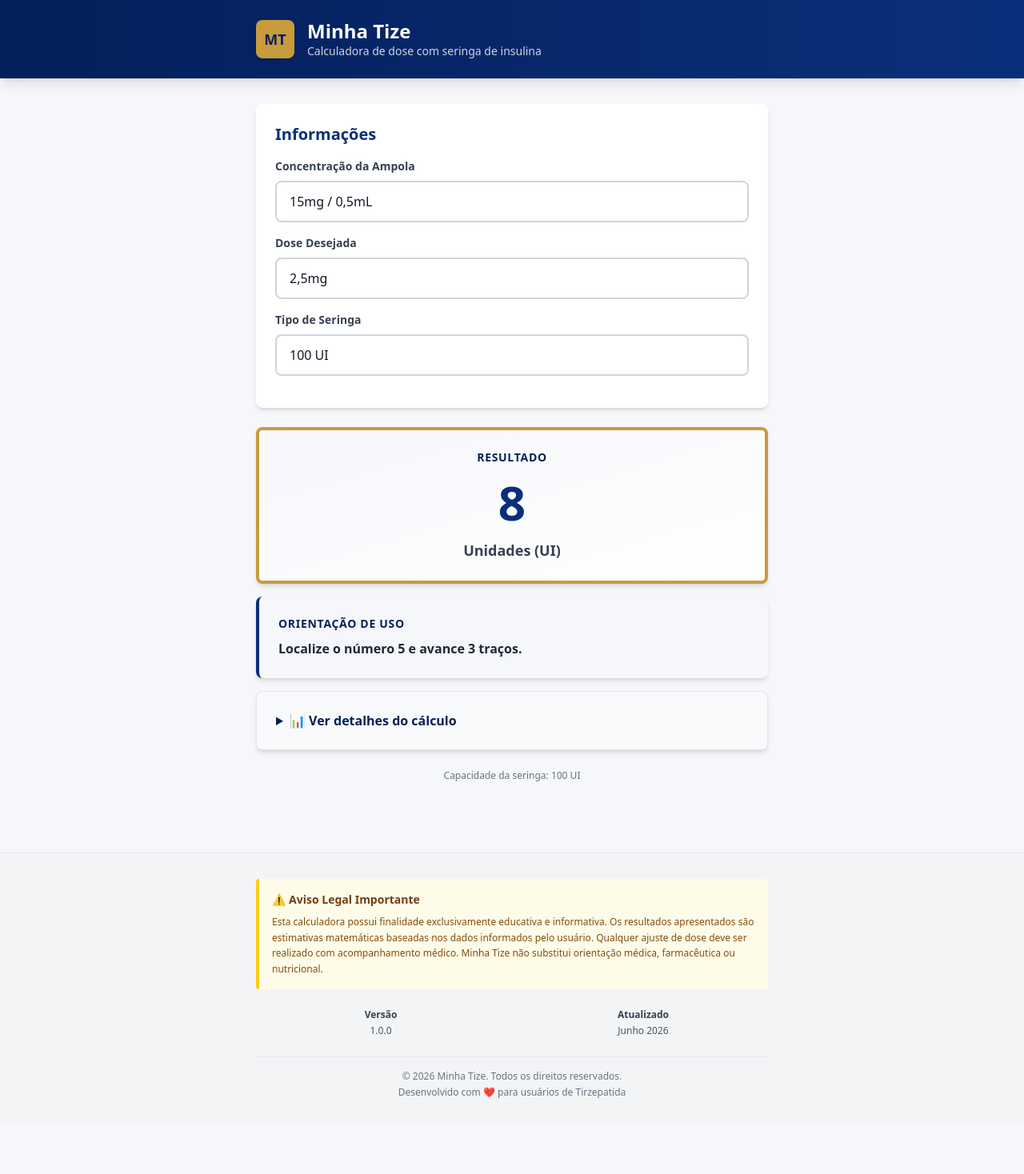
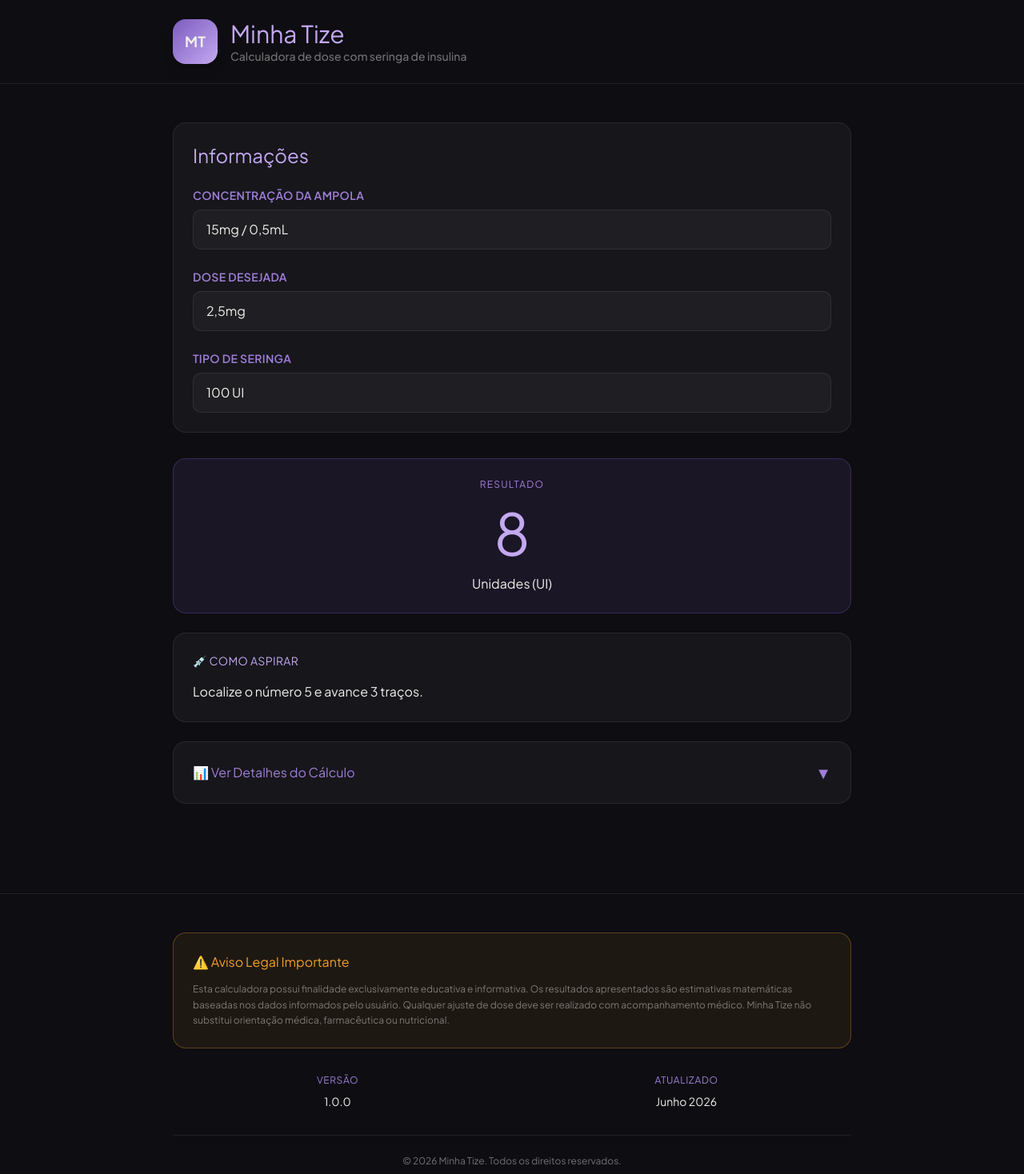
Before and after one commit to Daviidvl/MinhaTize, a React (Vite) app: page / in a window 1280 px wide. Shown: the top 1468 px of the page at 80% size. Before the commit the page ends 1406 px from the top, so only its background shows below. Built offline with nearby package versions, Linux system fonts and the light colour scheme; the HTML template or start-up script is replaced by a standard one.

Commit message:
atualizações visuais

```diff
--- a/src/App.tsx
+++ b/src/App.tsx
@@ -4,10 +4,10 @@ import Footer from './components/Footer'
 
 export default function App() {
   return (
-    <div className="min-h-screen bg-tize-light flex flex-col">
+    <div className="min-h-screen bg-tize-dark-bg flex flex-col">
       <Header />
 
-      <main className="flex-grow max-w-2xl w-full mx-auto px-4 py-8">
+      <main className="flex-grow max-w-4xl w-full mx-auto px-6 py-12">
         <Calculator />
       </main>
 
--- a/src/components/Calculator.tsx
+++ b/src/components/Calculator.tsx
@@ -62,16 +62,18 @@ export default function Calculator() {
   }, [selectedAmpola, selectedDose, selectedSyringe])
 
   return (
-    <div className="space-y-6">
+    <div className="space-y-8">
       {/* Seção de Entrada */}
-      <div className="card">
-        <h2 className="text-xl font-bold text-tize-blue mb-4">Informações</h2>
+      <div className="card space-y-6">
+        <h2 className="text-2xl font-jakarta font-700 text-tize-lilac-2">
+          Informações
+        </h2>
 
         {/* Campo 1: Ampola */}
-        <div className="mb-4">
+        <div>
           <label
             htmlFor="ampola"
-            className="block text-sm font-semibold text-gray-700 mb-2"
+            className="label-base text-tize-lilac-1"
           >
             Concentração da Ampola
           </label>
@@ -91,10 +93,10 @@ export default function Calculator() {
         </div>
 
         {/* Campo 2: Dose */}
-        <div className="mb-4">
+        <div>
           <label
             htmlFor="dose"
-            className="block text-sm font-semibold text-gray-700 mb-2"
+            className="label-base text-tize-lilac-1"
           >
             Dose Desejada
           </label>
@@ -114,10 +116,10 @@ export default function Calculator() {
         </div>
 
         {/* Campo 3: Seringa */}
-        <div className="mb-4">
+        <div>
           <label
             htmlFor="syringe"
-            className="block text-sm font-semibold text-gray-700 mb-2"
+            className="label-base text-tize-lilac-1"
           >
             Tipo de Seringa
           </label>
--- a/src/components/Footer.tsx
+++ b/src/components/Footer.tsx
@@ -1,13 +1,13 @@
 export default function Footer() {
   return (
-    <footer className="bg-gray-100 border-t border-gray-200 mt-12">
-      <div className="max-w-2xl mx-auto px-4 py-8 space-y-6">
+    <footer className="bg-tize-dark-bg border-t border-glass mt-16">
+      <div className="max-w-4xl mx-auto px-6 py-12 space-y-8">
         {/* Aviso Legal */}
-        <div className="bg-yellow-50 border-l-4 border-yellow-400 p-4 rounded">
-          <h3 className="font-bold text-yellow-900 text-sm mb-2">
+        <div className="bg-tize-warning-bg border border-[rgba(239,159,39,0.3)] rounded-16 p-6">
+          <h3 className="font-jakarta font-700 text-[#EF9F27] text-base mb-3 flex items-center gap-2">
             ⚠️ Aviso Legal Importante
           </h3>
-          <p className="text-xs text-yellow-800 leading-relaxed">
+          <p className="text-xs font-jakarta text-tize-text-secondary leading-relaxed">
             Esta calculadora possui finalidade exclusivamente educativa e informativa. Os
             resultados apresentados são estimativas matemáticas baseadas nos dados
             informados pelo usuário. Qualquer ajuste de dose deve ser realizado com
@@ -16,23 +16,29 @@ export default function Footer() {
           </p>
         </div>
 
-        {/* Links e Info */}
-        <div className="grid grid-cols-2 gap-4 text-center text-xs text-gray-600">
+        {/* Grid de Info */}
+        <div className="grid grid-cols-2 gap-6 text-center">
           <div>
-            <p className="font-semibold text-gray-700 mb-1">Versão</p>
-            <p>1.0.0</p>
+            <p className="font-jakarta font-600 text-tize-lilac-1 text-xs uppercase tracking-wider mb-2">
+              Versão
+            </p>
+            <p className="text-sm font-jakarta font-500 text-tize-text">1.0.0</p>
           </div>
           <div>
-            <p className="font-semibold text-gray-700 mb-1">Atualizado</p>
-            <p>Junho 2026</p>
+            <p className="font-jakarta font-600 text-tize-lilac-1 text-xs uppercase tracking-wider mb-2">
+              Atualizado
+            </p>
+            <p className="text-sm font-jakarta font-500 text-tize-text">Junho 2026</p>
           </div>
         </div>
 
         {/* Copyright */}
-        <div className="text-center text-xs text-gray-500 pt-4 border-t border-gray-200">
-          <p>© 2026 Minha Tize. Todos os direitos reservados.</p>
-          <p className="mt-1">
-            Desenvolvido com ❤️ para usuários de Tirzepatida
+        <div className="text-center pt-6 border-t border-glass space-y-2">
+          <p className="text-xs font-jakarta text-tize-text-secondary">
+            © 2026 Minha Tize. Todos os direitos reservados.
+          </p>
+          <p className="text-xs font-jakarta text-tize-text-secondary">
+            Desenvolvido com 💜 para usuários de Tirzepatida
           </p>
         </div>
       </div>
--- a/src/components/Header.tsx
+++ b/src/components/Header.tsx
@@ -1,19 +1,19 @@
 export default function Header() {
   return (
-    <header className="bg-gradient-to-r from-tize-dark to-tize-blue text-white shadow-lg">
-      <div className="max-w-2xl mx-auto px-4 py-6">
+    <header className="bg-gradient-to-b from-tize-dark-bg via-tize-dark-bg to-tize-dark-bg border-b border-glass sticky top-0 z-50 backdrop-blur-md">
+      <div className="max-w-4xl mx-auto px-6 py-6">
         <div className="flex items-center gap-4">
           {/* Logo/Ícone */}
           <div className="flex-shrink-0">
-            <div className="w-12 h-12 bg-tize-gold rounded-lg flex items-center justify-center font-bold text-tize-dark text-lg shadow-md">
+            <div className="w-14 h-14 bg-gradient-to-br from-tize-purple to-tize-lilac-2 rounded-16 flex items-center justify-center font-jakarta font-bold text-lg text-tize-text shadow-lg">
               MT
             </div>
           </div>
 
           {/* Texto */}
           <div>
-            <h1 className="text-2xl font-bold leading-tight">Minha Tize</h1>
-            <p className="text-sm text-gray-300">
+            <h1 className="text-3xl font-jakarta font-800 text-tize-lilac-2">Minha Tize</h1>
+            <p className="text-sm text-tize-text-secondary font-medium">
               Calculadora de dose com seringa de insulina
             </p>
           </div>
--- a/src/components/Result.tsx
+++ b/src/components/Result.tsx
@@ -9,25 +9,26 @@ interface ResultProps {
 
 export default function Result({
   result,
-  doseDesejada,
   syringeCapacity,
 }: ResultProps) {
   if (!result.isValid) {
     return (
-      <div className="card border-2 border-red-500 bg-red-50">
-        <div className="flex items-start gap-3">
+      <div className="card-purple border-[rgba(239,159,39,0.5)]">
+        <div className="flex items-start gap-4">
           <div
-            className="flex-shrink-0 w-6 h-6 bg-red-500 rounded-full flex items-center justify-center text-white font-bold text-sm"
+            className="flex-shrink-0 w-8 h-8 bg-[rgba(239,159,39,0.3)] rounded-full flex items-center justify-center text-[#EF9F27] font-bold text-lg mt-1"
             aria-hidden="true"
           >
-            !
+            ⚠
           </div>
-          <div>
-            <h3 className="font-bold text-red-700 text-lg">Atenção</h3>
-            <p className="text-red-600 mt-1 text-base" role="alert">
+          <div className="flex-1">
+            <h3 className="font-jakarta font-700 text-[#EF9F27] text-lg">
+              Atenção
+            </h3>
+            <p className="text-tize-text-secondary mt-1 text-sm leading-relaxed" role="alert">
               {result.error}
             </p>
-            <p className="text-red-500 text-sm mt-2">
+            <p className="text-[rgba(239,159,39,0.6)] text-xs mt-2 font-medium">
               Consulte seu médico para ajustar a dose.
             </p>
           </div>
@@ -39,76 +40,121 @@ export default function Result({
   const guidance = generateGuidance(result.ui)
 
   return (
-    <div className="space-y-4">
-      {/* Resultado Principal */}
-      <div className="card border-4 border-tize-gold bg-gradient-to-br from-tize-light to-white">
+    <div className="space-y-6">
+      {/* Card de Resultado */}
+      <div className="card-purple">
         <div className="text-center">
-          <p className="text-sm font-semibold text-tize-dark uppercase tracking-wider">
+          <p className="text-xs font-jakarta font-800 text-tize-lilac-1 uppercase tracking-widest">
             Resultado
           </p>
           <p
-            className="text-6xl font-bold text-tize-blue my-4"
+            className="text-7xl font-jakarta font-800 text-tize-lilac-2 my-4"
             role="status"
             aria-live="polite"
             aria-label={`${result.ui} unidades`}
           >
             {result.ui}
           </p>
-          <p className="text-lg font-semibold text-gray-700">Unidades (UI)</p>
+          <p className="text-base font-jakarta font-600 text-tize-text">
+            Unidades (UI)
+          </p>
         </div>
       </div>
 
       {/* Orientação de Uso */}
-      <div className="card bg-tize-light border-l-4 border-tize-blue">
-        <h3 className="text-sm font-bold text-tize-dark uppercase tracking-wider mb-2">
-          Orientação de Uso
+      <div className="card space-y-4">
+        <h3 className="text-sm font-jakarta font-700 text-tize-lilac-2 uppercase tracking-wide">
+          💉 Como Aspirar
         </h3>
         <p
-          className="text-base leading-relaxed text-gray-800 font-semibold"
+          className="text-base font-jakarta font-500 text-tize-text leading-relaxed"
           aria-label="Instrução de como aspirar na seringa"
         >
           {guidance}
         </p>
       </div>
 
-      {/* Detalhes do Cálculo */}
-      <details className="card bg-gray-50 border border-gray-200 cursor-pointer hover:bg-gray-100 transition-colors">
-        <summary className="font-semibold text-tize-dark select-none">
-          📊 Ver detalhes do cálculo
+      {/* Accordion - Detalhes */}
+      <details className="card group">
+        <summary className="font-jakarta font-600 text-tize-lilac-1 select-none cursor-pointer flex items-center gap-2 justify-between">
+          <span>📊 Ver Detalhes do Cálculo</span>
+          <span className="text-xl group-open:rotate-180 transition-transform duration-300">▼</span>
         </summary>
-        <div className="mt-4 space-y-3 text-sm">
-          <div className="flex justify-between items-center py-2 border-b border-gray-200">
-            <span className="text-gray-600">Dose desejada:</span>
-            <span className="font-semibold text-gray-900">{doseDesejada}mg</span>
+
+        <div className="mt-6 pt-6 border-t border-glass space-y-6">
+          {/* Passo 1 */}
+          <div className="flex gap-4">
+            <div className="flex-shrink-0">
+              <div className="w-8 h-8 rounded-full bg-tize-purple flex items-center justify-center">
+                <span className="text-sm font-jakarta font-800 text-tize-text">1</span>
+              </div>
+            </div>
+            <div>
+              <p className="text-xs font-jakarta font-700 text-tize-lilac-1 uppercase tracking-wide">
+                Concentração
+              </p>
+              <div className="mt-1 bg-glass rounded-10 p-3 border border-glass">
+                <p className="font-mono text-sm text-tize-text">
+                  Concentração = <span className="text-tize-lilac-2 font-bold">{result.concentration.toFixed(1)} mg/mL</span>
+                </p>
+              </div>
+            </div>
           </div>
-          <div className="flex justify-between items-center py-2 border-b border-gray-200">
-            <span className="text-gray-600">Concentração da ampola:</span>
-            <span className="font-semibold text-gray-900">
-              {result.concentration.toFixed(1)}mg/mL
-            </span>
+
+          {/* Passo 2 */}
+          <div className="flex gap-4">
+            <div className="flex-shrink-0">
+              <div className="w-8 h-8 rounded-full bg-tize-purple flex items-center justify-center">
+                <span className="text-sm font-jakarta font-800 text-tize-text">2</span>
+              </div>
+            </div>
+            <div>
+              <p className="text-xs font-jakarta font-700 text-tize-lilac-1 uppercase tracking-wide">
+                Volume
+              </p>
+              <div className="mt-1 bg-glass rounded-10 p-3 border border-glass">
+                <p className="font-mono text-sm text-tize-text">
+                  Volume = <span className="text-tize-lilac-2 font-bold">{result.volume.toFixed(3)} mL</span>
+                </p>
+              </div>
+            </div>
           </div>
-          <div className="flex justify-between items-center py-2 border-b border-gray-200">
-            <span className="text-gray-600">Volume a aspirar:</span>
-            <span className="font-semibold text-gray-900">
-              {result.volume.toFixed(3)}mL
-            </span>
+
+          {/* Passo 3 */}
+          <div className="flex gap-4">
+            <div className="flex-shrink-0">
+              <div className="w-8 h-8 rounded-full bg-tize-lilac-2 flex items-center justify-center">
+                <span className="text-sm font-jakarta font-800 text-tize-dark-bg">3</span>
+              </div>
+            </div>
+            <div>
+              <p className="text-xs font-jakarta font-700 text-tize-lilac-1 uppercase tracking-wide">
+                Resultado Final
+              </p>
+              <div className="mt-1 bg-[rgba(124,92,191,0.12)] rounded-10 p-3 border border-tize-purple">
+                <p className="font-mono text-sm text-tize-text">
+                  UI = Volume × 100 = <span className="text-tize-lilac-2 font-bold">{result.ui} UI</span>
+                </p>
+              </div>
+            </div>
           </div>
-          <div className="flex justify-between items-center py-2 bg-tize-light px-2 rounded">
-            <span className="text-tize-dark font-semibold">UI (resultado):</span>
-            <span className="font-bold text-tize-blue text-lg">{result.ui}</span>
+
+          {/* Capacidade da Seringa */}
+          <div className="bg-glass rounded-10 p-4 border border-glass">
+            <p className="text-xs font-jakarta font-600 text-tize-text-secondary uppercase tracking-wide">
+              Capacidade da Seringa
+            </p>
+            <p className="text-base font-jakarta font-700 text-tize-lilac-2 mt-2">
+              {syringeCapacity} UI
+            </p>
+            {result.ui > syringeCapacity * 0.8 && result.ui <= syringeCapacity && (
+              <p className="text-xs font-jakarta font-600 text-[#EF9F27] mt-3 flex items-center gap-2">
+                ⚠️ Dose próxima ao limite da seringa
+              </p>
+            )}
           </div>
         </div>
       </details>
-
-      {/* Informação sobre a Seringa */}
-      <div className="text-xs text-center text-gray-500 px-4 py-2">
-        Capacidade da seringa: {syringeCapacity} UI
-        {result.ui > syringeCapacity * 0.8 && result.ui <= syringeCapacity && (
-          <p className="text-yellow-600 font-semibold mt-1">
-            ⚠️ Dose próxima ao limite da seringa
-          </p>
-        )}
-      </div>
     </div>
   )
 }
--- a/src/index.css
+++ b/src/index.css
@@ -1,36 +1,54 @@
+@import url('https://fonts.googleapis.com/css2?family=Plus+Jakarta+Sans:wght@400;500;600;700;800&display=swap');
+
 @tailwind base;
 @tailwind components;
 @tailwind utilities;
 
 @layer base {
   body {
-    @apply bg-tize-light text-gray-900 font-sans antialiased;
+    @apply bg-tize-dark-bg text-tize-text font-sans antialiased;
   }
 
   html {
     scroll-behavior: smooth;
   }
+
+  * {
+    @apply transition-colors duration-200;
+  }
 }
 
 @layer components {
   .btn-primary {
-    @apply px-4 py-2 bg-tize-blue hover:bg-tize-dark text-white font-semibold rounded-lg transition-colors duration-200 focus:outline-none focus:ring-2 focus:ring-tize-gold focus:ring-offset-2;
+    @apply px-6 py-2 bg-tize-purple hover:bg-tize-lilac-1 text-tize-text font-semibold rounded-10 transition-all duration-200 focus:outline-none focus:ring-2 focus:ring-tize-lilac-2;
   }
 
   .btn-secondary {
-    @apply px-4 py-2 bg-gray-300 hover:bg-gray-400 text-gray-900 font-semibold rounded-lg transition-colors duration-200 focus:outline-none focus:ring-2 focus:ring-tize-blue focus:ring-offset-2;
+    @apply px-6 py-2 bg-glass hover:bg-glass-hover text-tize-text font-semibold rounded-10 transition-all duration-200 focus:outline-none focus:ring-2 focus:ring-tize-purple border border-glass;
   }
 
   .input-field {
-    @apply w-full px-4 py-3 border-2 border-gray-300 rounded-lg focus:outline-none focus:border-tize-blue focus:ring-2 focus:ring-tize-blue focus:ring-opacity-50 transition-all duration-200;
+    @apply w-full px-4 py-3 bg-glass hover:bg-glass-hover border border-glass rounded-10 text-tize-text focus:outline-none focus:border-tize-purple focus:ring-2 focus:ring-tize-purple focus:ring-opacity-30 transition-all duration-200;
+  }
+
+  .input-field::placeholder {
+    @apply text-tize-text-secondary;
   }
 
   .select-field {
-    @apply input-field appearance-none bg-white cursor-pointer;
+    @apply input-field appearance-none cursor-pointer;
   }
 
   .card {
-    @apply bg-white rounded-lg shadow-md p-6 transition-shadow duration-200 hover:shadow-lg;
+    @apply bg-glass rounded-16 p-6 transition-all duration-200 hover:bg-glass-hover border border-glass;
+  }
+
+  .card-purple {
+    @apply bg-[rgba(124,92,191,0.12)] rounded-16 p-6 border border-[rgba(124,92,191,0.3)];
+  }
+
+  .label-base {
+    @apply block text-sm font-semibold text-tize-text mb-2 uppercase tracking-wide;
   }
 }
 
```
Also changed, not shown: tailwind.config.js (+22 -5 lines).
